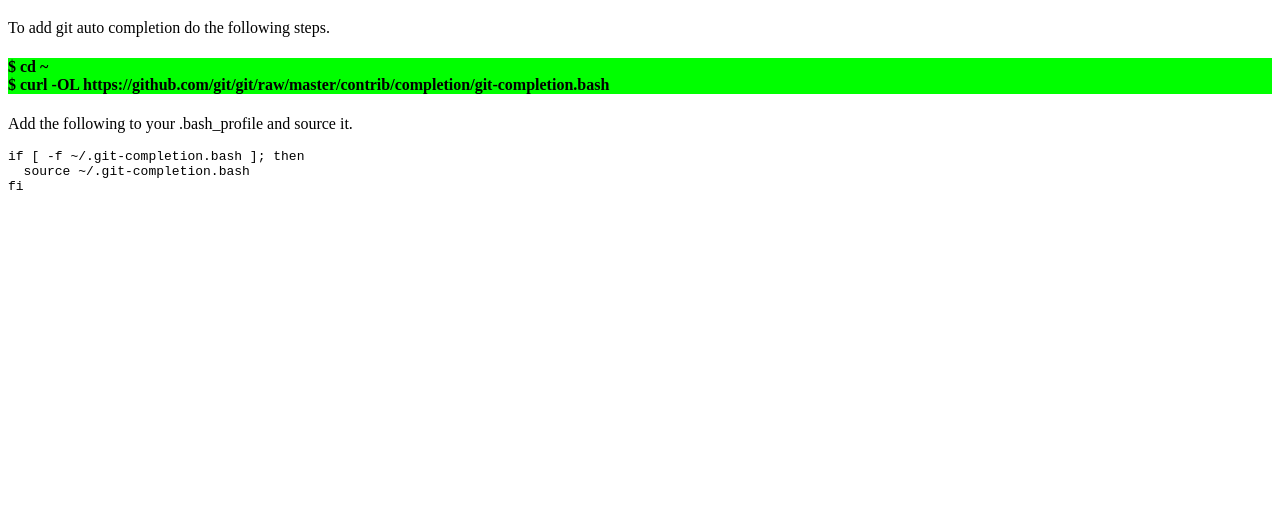
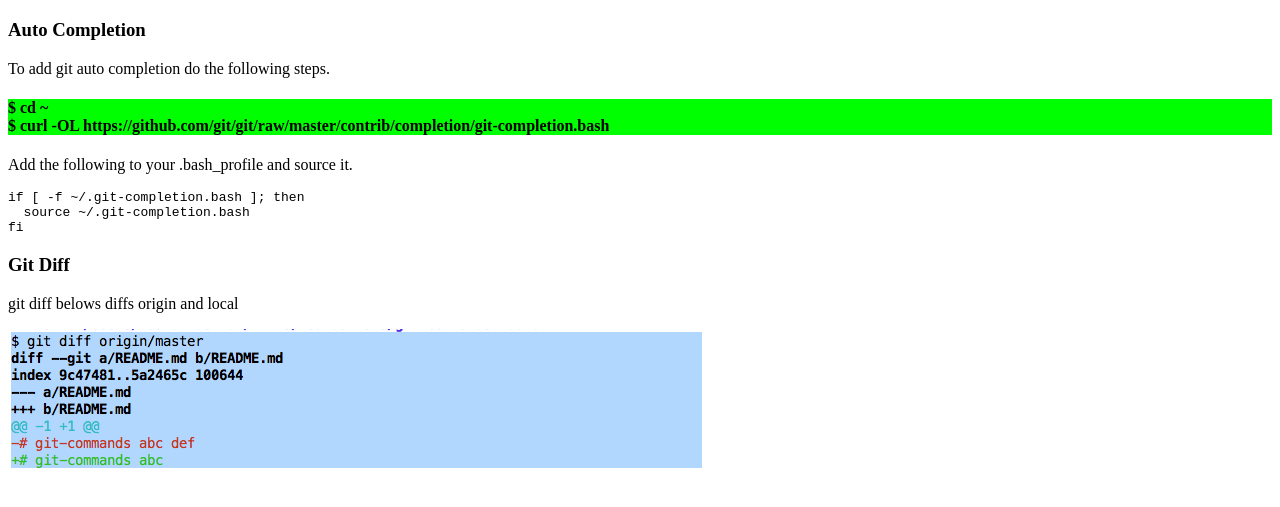
Before and after one commit to madhurireddy/git-commands, a plain HTML site: page index.html in a window 1280 px wide. Shown: the part 61-568 px from the top of the page. Drawn offline with Linux system fonts and the light colour scheme.

Commit message:
added image and changed some heading tags

```diff
--- a/index.html
+++ b/index.html
@@ -8,6 +8,7 @@
 
 <body>
 <h1>Git Commands</h1>
+<h3>Auto Completion</h3>
 <p>
 To add git auto completion do the following steps.
 </p>
@@ -21,6 +22,9 @@ if [ -f ~/.git-completion.bash ]; then
   source ~/.git-completion.bash
 fi
 </pre>
+<h3>Git Diff</h3>
+<p>git diff belows diffs origin and local</p>
+<img src="images/diff-origin-master.png" alt="diff with origin/master">
 
 </body>
 
```
Also changed, not shown: images/diff-origin-master.png (added).
